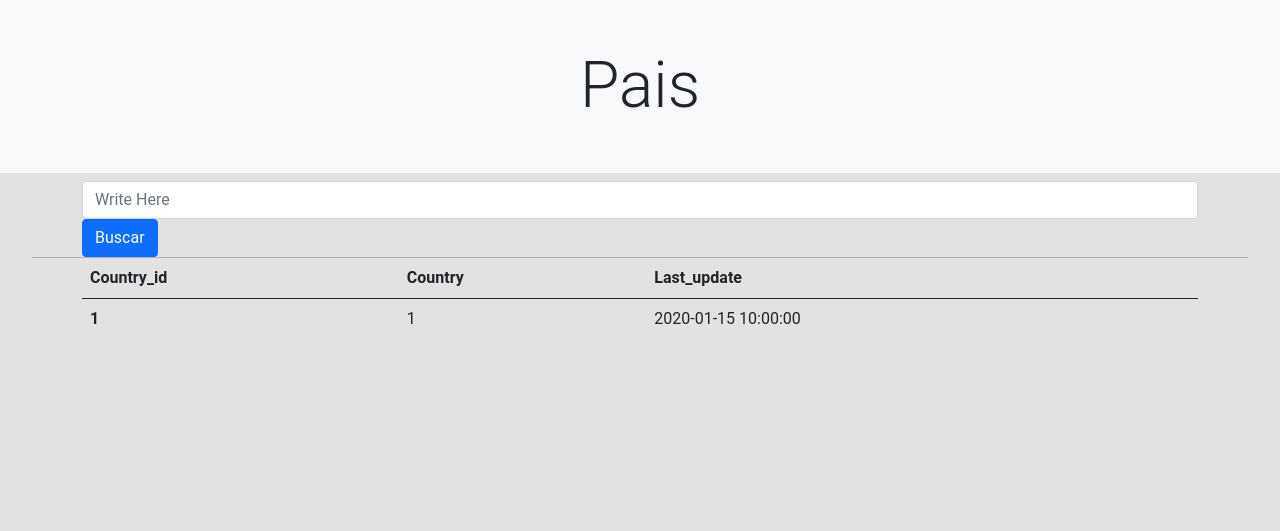
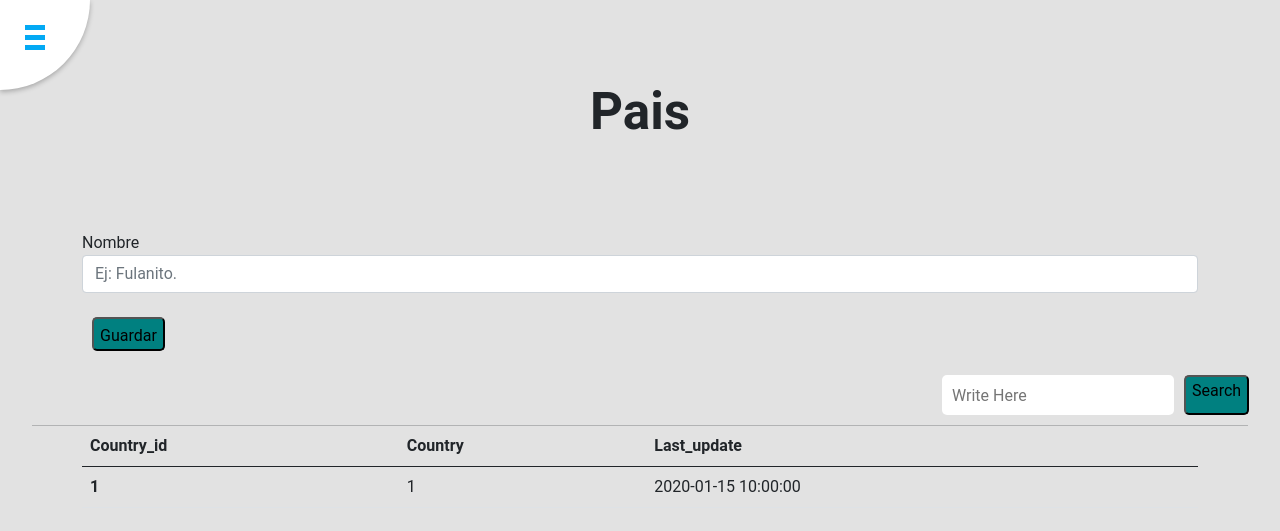
Before and after one commit to JoseC5517/proyecto_php, a PHP site: page /pais.php in a window 1280 px wide. Shown: the top 531 px of the page. Run offline with PHP 8.4, Linux system fonts and the light colour scheme; tables that the repository leaves empty or names only in its code hold one stand-in row (values such as "Sample post").

Commit message:
modificacion

```diff
--- a/CSS/style.css
+++ b/CSS/style.css
@@ -150,14 +150,14 @@ body {
 } */
 
 .formBuscar{
-    padding-left: 20%;
+    padding-left: 60px;
     display: flex;
     padding-bottom: 10px;
 
 }
 
 .hola{
-    width: 100%;
+    width: 1000px;
     height: 40px;
     border-radius: 5px;
     border-style:unset;
--- a/categoria.php
+++ b/categoria.php
@@ -14,7 +14,7 @@ if (isset($_GET['buscar'])) {
 if (isset($_POST['guardar'])) {
     $nombre = $_POST['nombre'] ?? "";
 
-    $datos = 'nombre';
+    $datos = compact('nombre');
 
     $insertado = insertarCategoria($conexion, $datos);
 
@@ -24,5 +24,6 @@ if (isset($_POST['guardar'])) {
         $_SESSION['mensaje'] = 'Datos NO INSERTADOS' ;
     }
     }
+
 #incluir la vista
 require_once 'vistas/vista_categoria.php';
--- a/modelos/modelo_actores.php
+++ b/modelos/modelo_actores.php
@@ -23,6 +23,8 @@ function obtenerActoresPorNombre($conexion, $nombre) {
 function insertarActor($conexion, $datos) {
     $query ="INSERT INTO actor (first_name, last_name)
             VALUES ('{$datos['nombre']}', '{$datos['apellido']}')";
+
     $resultado = mysqli_query($conexion, $query);
+
     return $resultado;
 }
--- a/modelos/modelo_categoria.php
+++ b/modelos/modelo_categoria.php
@@ -18,9 +18,11 @@ function obtenerCategoriasPorNombre($conexion, $nombre) {
     return $resultado;
 }
 
-function insertarCategoria($conexion, $datos) {
+function insertarCategoria($conexion, $datos){
     $query ="INSERT INTO category (name)
-            VALUES ('{$datos['nombre']}'";
+            VALUES ('{$datos['nombre']}')";
+
     $resultado = mysqli_query($conexion, $query);
+
     return $resultado;
 }
--- a/modelos/modelo_pais.php
+++ b/modelos/modelo_pais.php
@@ -17,3 +17,12 @@ function obtenerPaisesPorNombre($conexion, $nombre) {
 
     return $resultado;
 }
+
+function insertarPais($conexion, $datos){
+    $query ="INSERT INTO country (country)
+            VALUES ('{$datos['nombre']}')";
+
+    $resultado = mysqli_query($conexion, $query);
+
+    return $resultado;
+}
--- a/pais.php
+++ b/pais.php
@@ -11,5 +11,18 @@ if (isset($_GET['buscar'])) {
     $paises = obtenerPaisesPorNombre($conexion, $nombre);
 }
 
+if (isset($_POST['guardar'])) {
+    $nombre = $_POST['nombre'] ?? "";
+
+    $datos = compact('nombre');
+
+    $insertado = insertarPais($conexion, $datos);
+
+    if ($insertado) {
+        $_SESSION['mensaje'] = 'Datos insertados correctamente' ;
+    } else {
+        $_SESSION['mensaje'] = 'Datos NO INSERTADOS' ;
+    }
+    }
 #incluir la vista
 require_once 'vistas/vista_pais.php';
--- a/vistas/vista_categoria.php
+++ b/vistas/vista_categoria.php
@@ -26,7 +26,8 @@
                         <button name="guardar" class="adios">Guardar</button>
                     </div>
                 </form>
-                <div class = "bye container"><?php echo $_SESSION['mensaje'] ?? ""; ?> </div>
+                <div class = "bye container">
+                  <?php echo $_SESSION['mensaje'] ?? ""; ?> </div>
         <br>
         <div class="container">
             <div class="group-form">
--- a/vistas/vista_pais.php
+++ b/vistas/vista_pais.php
@@ -1,18 +1,43 @@
 <?php require_once "vistas/partes/head.php"; ?>
 
-
-<div class="bg-light">
+<input type="checkbox" id="menu-toggle"/>
+  <label id="trigger" for="menu-toggle"></label>
+  <label id="burger" for="menu-toggle"></label>
+  <ul id="menu">
+    <li><a href="actores.php">Actores</a></li>
+    <li><a href="categoria.php">Categorias</a></li>
+    <li><a href="pais.php">Pais</a></li>
+    <li><a href="lenguaje.php">Idiomas</a></li>
+  </ul>
+<div class="web">
+<div class="">
             <div class="container">
-        <h1 class="display-3 py-5"><?php echo $pagina; ?></h1>
+                <h1 class=""><?php echo $pagina; ?></h1>
             </div>
         </div>
 
+        <form action="" method="post">
+                    <div class="container">
+                        <label for="">Nombre</label>
+                        <input type="text" name="nombre" class="form-control" placeholder="Ej: Fulanito.">
+                    </div>
+                    <br>
+                    <div class= "container">
+                        <button name="guardar" class="adios">Guardar</button>
+                    </div>
+                </form>
+                <div class = "bye container">
+                  <?php echo $_SESSION['mensaje'] ?? ""; ?> </div>
+        <br>
         <div class="container">
             <div class="group-form">
-    <form action="">
-    <input name="nombre" type="text" class="form-control" placeholder="Write Here">
-    <button name="buscar" class="btn btn-primary">Buscar</button>
+            <form class="formBuscar" action="">
+            <input name="nombre" type="text" class="hola" placeholder="Write Here">
+            <button name="buscar" class="boton">Search</button>
             </form>
+            </div>
+
+        </div>
             </div>
         </div>
 
@@ -40,4 +65,6 @@
           </tbody>
         </table>
         </div>
+</div>
+
 <?php require_once "vistas/partes/foot.php"; ?>
```
Also changed, not shown: lenguaje.php (+14 -0 lines), modelos/modelo_lenguaje.php (+9 -0 lines), vistas/vista_lenguaje.php (+33 -6 lines). Lines whose indentation alone changed are shown as unchanged.
